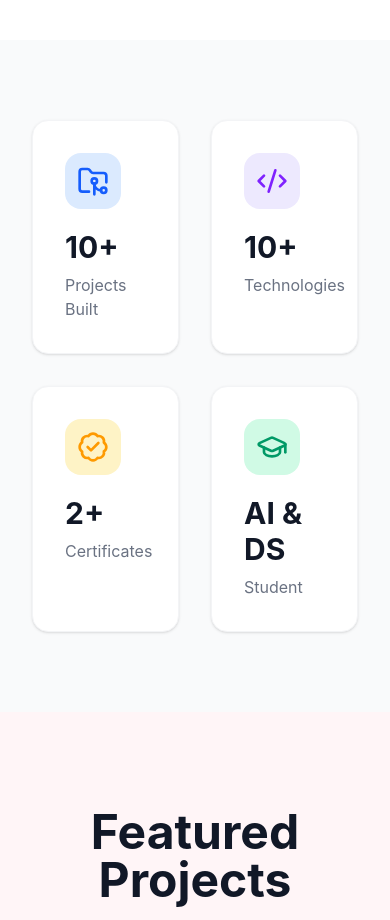
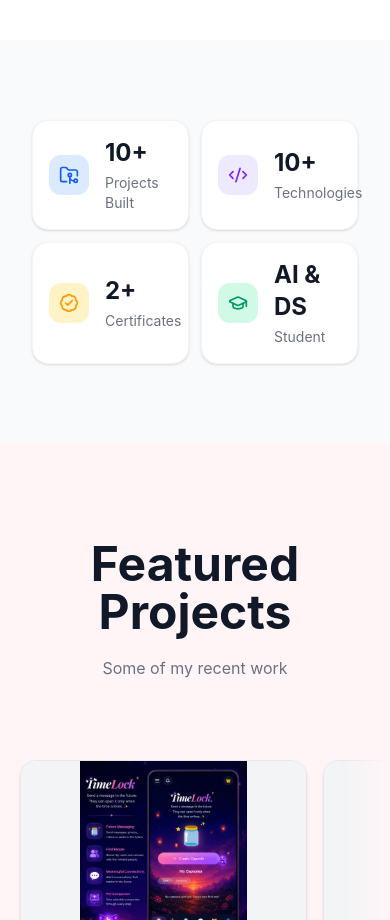
Before and after one commit to dhanasekar8363-lab/portfolio, a React app: page / in a window 390 px wide. Shown: the part 980-1900 px from the top of the page. Built offline with nearby package versions, Linux system fonts and the light colour scheme; the HTML template or start-up script is replaced by a standard one.

Commit message:
latest changes

```diff
--- a/src/components/Stats.tsx
+++ b/src/components/Stats.tsx
@@ -4,8 +4,8 @@ import { Code2, FolderGit2, BadgeCheck, GraduationCap } from "lucide-react";
 const stats = [
   {
     icon: (
-      <div className="w-14 h-14 rounded-2xl bg-blue-100 flex items-center justify-center">
-        <FolderGit2 className="w-8 h-8 text-blue-600" />
+      <div className="w-10 h-10 sm:w-12 sm:h-12 lg:w-14 lg:h-14 rounded-xl sm:rounded-2xl bg-blue-100 flex items-center justify-center">
+        <FolderGit2 className="w-5 h-5 sm:w-6 sm:h-6 lg:w-8 lg:h-8 text-blue-600" />
       </div>
     ),
     value: "10+",
@@ -13,8 +13,8 @@ const stats = [
   },
   {
     icon: (
-      <div className="w-14 h-14 rounded-2xl bg-violet-100 flex items-center justify-center">
-        <Code2 className="w-8 h-8 text-violet-600" />
+      <div className="w-10 h-10 sm:w-12 sm:h-12 lg:w-14 lg:h-14 rounded-xl sm:rounded-2xl bg-violet-100 flex items-center justify-center">
+        <Code2 className="w-5 h-5 sm:w-6 sm:h-6 lg:w-8 lg:h-8 text-violet-600" />
       </div>
     ),
     value: "10+",
@@ -22,8 +22,8 @@ const stats = [
   },
   {
     icon: (
-      <div className="w-14 h-14 rounded-2xl bg-amber-100 flex items-center justify-center">
-        <BadgeCheck className="w-8 h-8 text-amber-500" />
+      <div className="w-10 h-10 sm:w-12 sm:h-12 lg:w-14 lg:h-14 rounded-xl sm:rounded-2xl bg-amber-100 flex items-center justify-center">
+        <BadgeCheck className="w-5 h-5 sm:w-6 sm:h-6 lg:w-8 lg:h-8 text-amber-500" />
       </div>
     ),
     value: "2+",
@@ -31,8 +31,8 @@ const stats = [
   },
   {
     icon: (
-      <div className="w-14 h-14 rounded-2xl bg-emerald-100 flex items-center justify-center">
-        <GraduationCap className="w-8 h-8 text-emerald-600" />
+      <div className="w-10 h-10 sm:w-12 sm:h-12 lg:w-14 lg:h-14 rounded-xl sm:rounded-2xl bg-emerald-100 flex items-center justify-center">
+        <GraduationCap className="w-5 h-5 sm:w-6 sm:h-6 lg:w-8 lg:h-8 text-emerald-600" />
       </div>
     ),
     value: "AI & DS",
@@ -45,7 +45,7 @@ export default function Stats() {
     <section className="py-20 bg-gray-50">
       <div className="max-w-7xl mx-auto px-8">
 
-        <div className="grid grid-cols-2 lg:grid-cols-4 gap-8">
+        <div className="grid grid-cols-2 lg:grid-cols-4 gap-3 sm:gap-5 lg:gap-8">
 
           {stats.map((item, index) => (
             <motion.div
@@ -54,19 +54,23 @@ export default function Stats() {
               whileInView={{ opacity: 1, y: 0 }}
               transition={{ delay: index * 0.15 }}
               viewport={{ once: true }}
-              className="bg-white rounded-2xl p-8 shadow-sm border border-gray-100 hover:shadow-lg transition"
+              className="bg-white rounded-2xl p-4 sm:p-6 lg:p-8 shadow-sm border border-gray-100 hover:shadow-lg transition-all duration-300 flex flex-row sm:flex-col items-center sm:items-start gap-4 sm:gap-0"
             >
-              <div className="mb-5">
+              <div className="mb-0 sm:mb-4 shrink-0">
                 {item.icon}
               </div>
 
-              <h2 className="text-3xl font-bold">
+              <div>
+
+              <h2 className="text-2xl sm:text-3xl font-bold">
                 {item.value}
               </h2>
 
-              <p className="text-gray-500 mt-2">
+              <p className="text-gray-500 text-sm sm:text-base mt-1 sm:mt-2">
                 {item.title}
               </p>
+
+              </div>
 
             </motion.div>
           ))}
```
